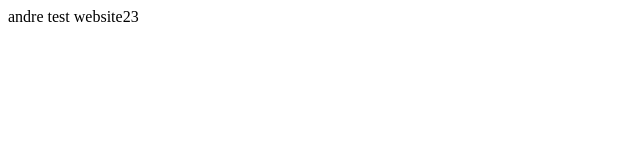
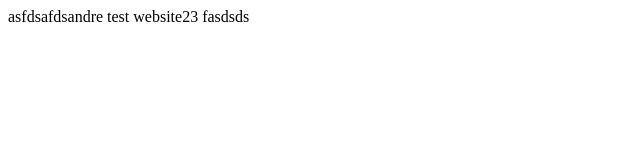
Before and after one commit to andreclc/git1, a plain HTML site: page index.html in a window 1280 px wide. Shown: the whole page, without its empty margins (0-640 px from the left). Drawn offline with Linux system fonts and the light colour scheme.

Commit message:
add prefix

```diff
--- a/index.html
+++ b/index.html
@@ -1,6 +1,7 @@
 <html>
 <head><title>andre site</title></head>
 <body>
-andre test website23
+asfdsafdsandre test website23
+fasdsds
 </body>
 </html>
```
